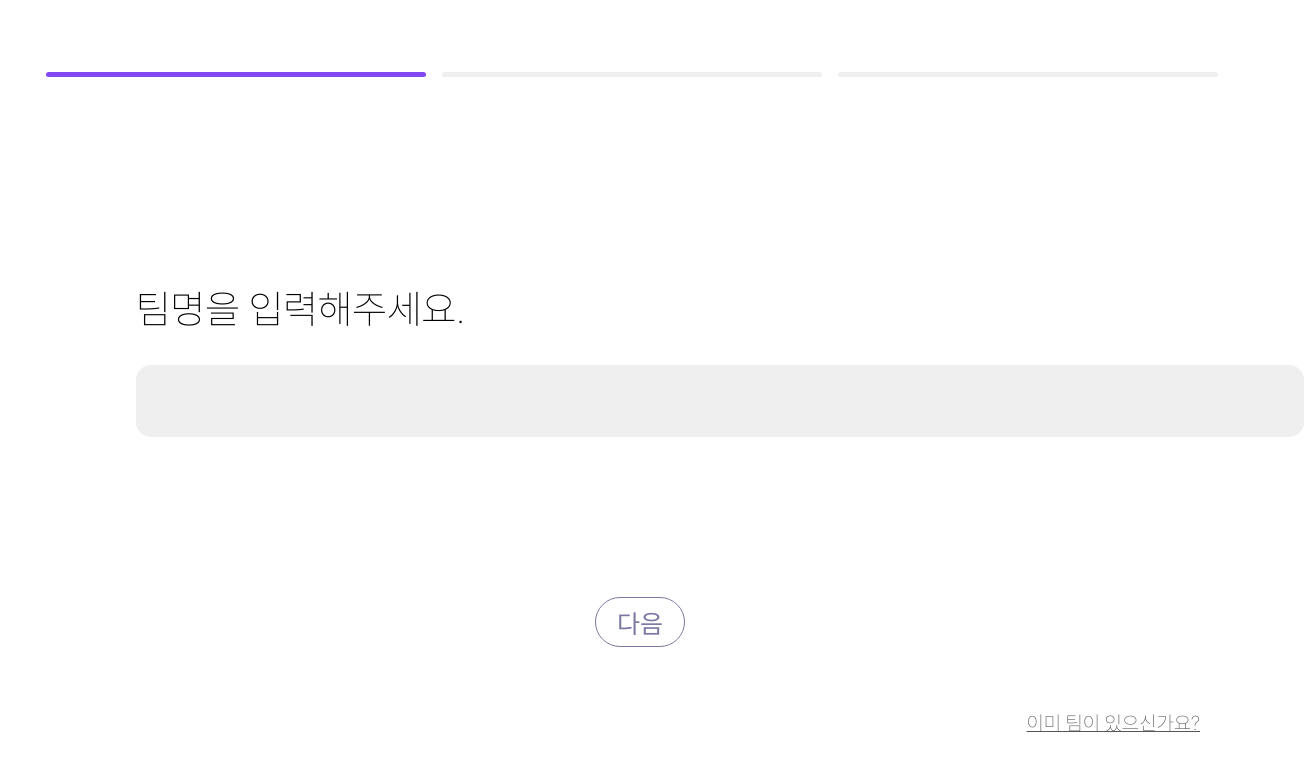
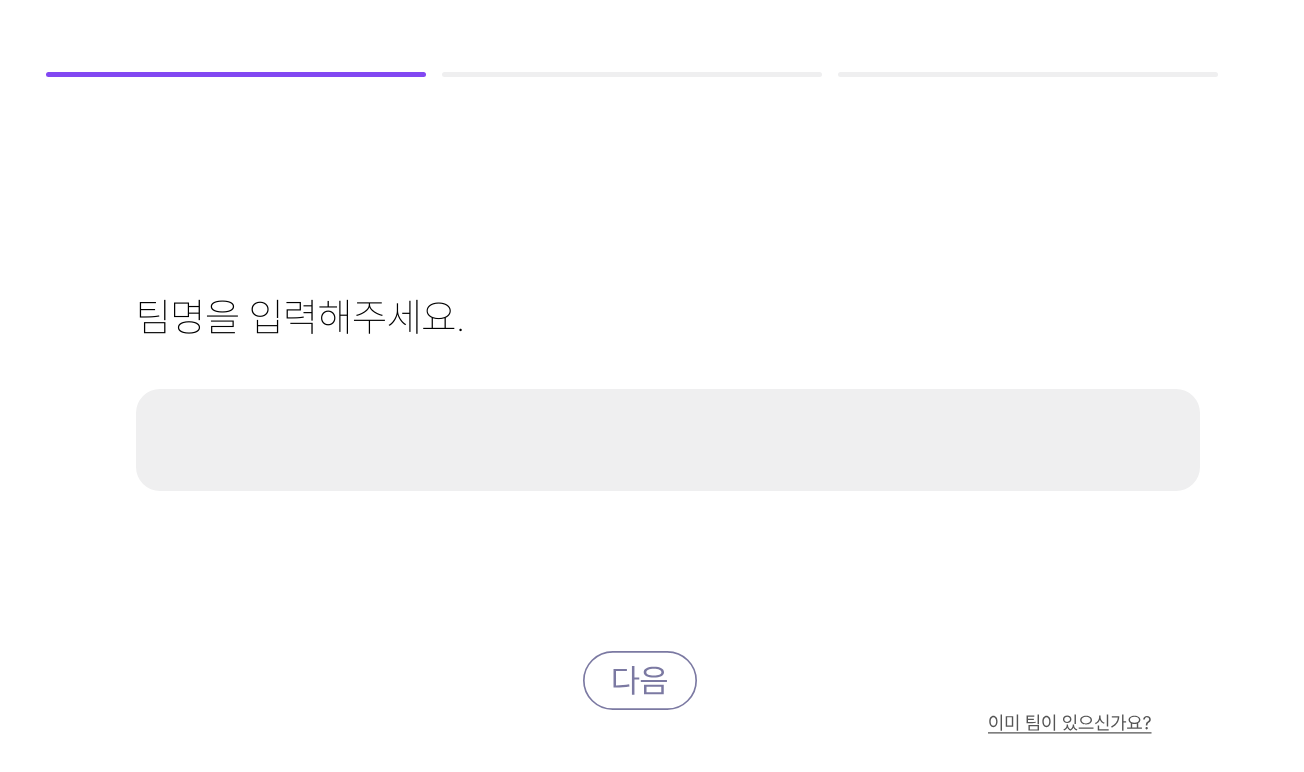
Before and after one commit to Church-Plus/church-front-2024, a React (Create React App) app: page /CreateTeam in a window 1280 px wide. Shown: the top 772 px of the page, 1304 px wide, since content can reach past the window. Built offline with nearby package versions, Linux system fonts and the light colour scheme.

Commit message:
refactor: InputTeamName 코드 리팩토링

```diff
--- a/src/pages/CreateTeamPage/InputTeamName.jsx
+++ b/src/pages/CreateTeamPage/InputTeamName.jsx
@@ -1,7 +1,8 @@
 import React, { useState } from "react";
 import styled, { css } from "styled-components";
-import { NextStepBtn } from "../../components/Common/CreateTeamButton";
-import { Link } from "react-router-dom";
+import { useNavigate } from "react-router-dom";
+import nextBtn from "../../assets/commonStyle/다음 버튼.svg";
+import askTeam from "../../assets/commonStyle/이미 팀이 있으신가요.svg";
 
 const Wrapper = styled.div``;
 
@@ -27,47 +28,50 @@ const Bar = styled.div`
 
 const TextBox = styled.div`
   padding-left: 8.5rem;
-  padding-top: 8rem;
+  padding-top: 7rem;
 
   input {
-    margin-top: 2rem;
-    padding-left: 1rem;
-    height: 70px;
-    width: 1150px;
-    border-radius: 15px;
+    margin-top: 3rem;
+    padding-left: 2.4rem;
+    height: 100px;
+    width: 80vw;
+    border-radius: 24px;
     border: none;
     outline: none;
-    font-size: 30px;
+    font-size: 40px;
 
     background-color: #efeff0;
   }
 `;
 
 const Text = styled.div`
-  margin-top: 5rem;
+  margin-top: 6.5rem;
   font-size: 40px;
 `;
 
 const Btn = styled.div`
   margin-top: 10rem;
   text-align: center;
+
+  img {
+    height: 59px;
+  }
 `;
 
-const AskTeam = styled.div`
-  text-align: right;
-  font-size: 20px;
-  text-decoration: underline;
-  text-decoration-color: #555555;
-  text-decoration-thickness: 0.7px;
-  color: #555555;
-
-  margin-top: 4rem;
-  margin-right: 5rem;
+const AskTeam = styled.img`
+  height: 20px;
+  float: right;
+  padding-right: 8rem;
   cursor: pointer;
 `;
 
 function InputTeamName() {
   const [teamName, setTeamName] = useState("");
+  const navigate = useNavigate();
+
+  const handleNextBtnClick = () => {
+    navigate("/CreateName");
+  };
 
   return (
     <Wrapper>
@@ -86,16 +90,9 @@ function InputTeamName() {
         />
       </TextBox>
       <Btn>
-        <NextStepBtn>
-          <Link
-            to={"/CreateName"}
-            style={{ textDecoration: "none", color: "inherit" }}
-          >
-            다음
-          </Link>
-        </NextStepBtn>
+        <img onClick={handleNextBtnClick} src={nextBtn} alt="다음 버튼" />
       </Btn>
-      <AskTeam>이미 팀이 있으신가요?</AskTeam>
+      <AskTeam src={askTeam} alt="이미 팀이 있으신가요?" />
     </Wrapper>
   );
 }
```
Also changed, not shown: src/assets/commonStyle/다음 버튼.svg (added), src/assets/commonStyle/이미 팀이 있으신가요.svg (added).
